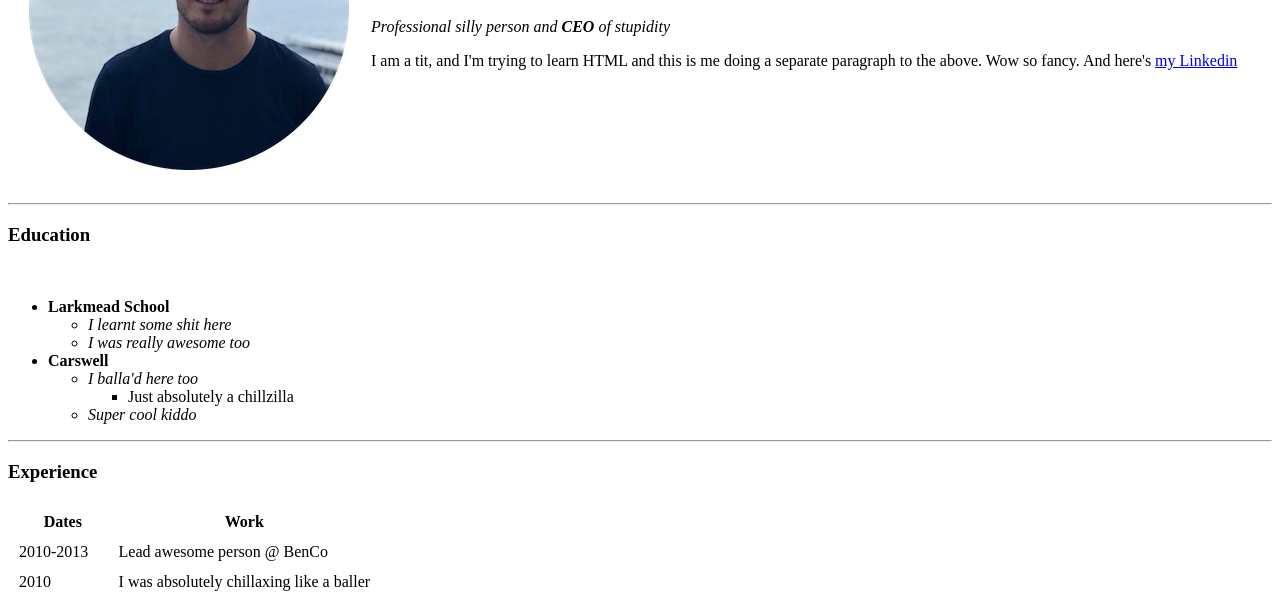
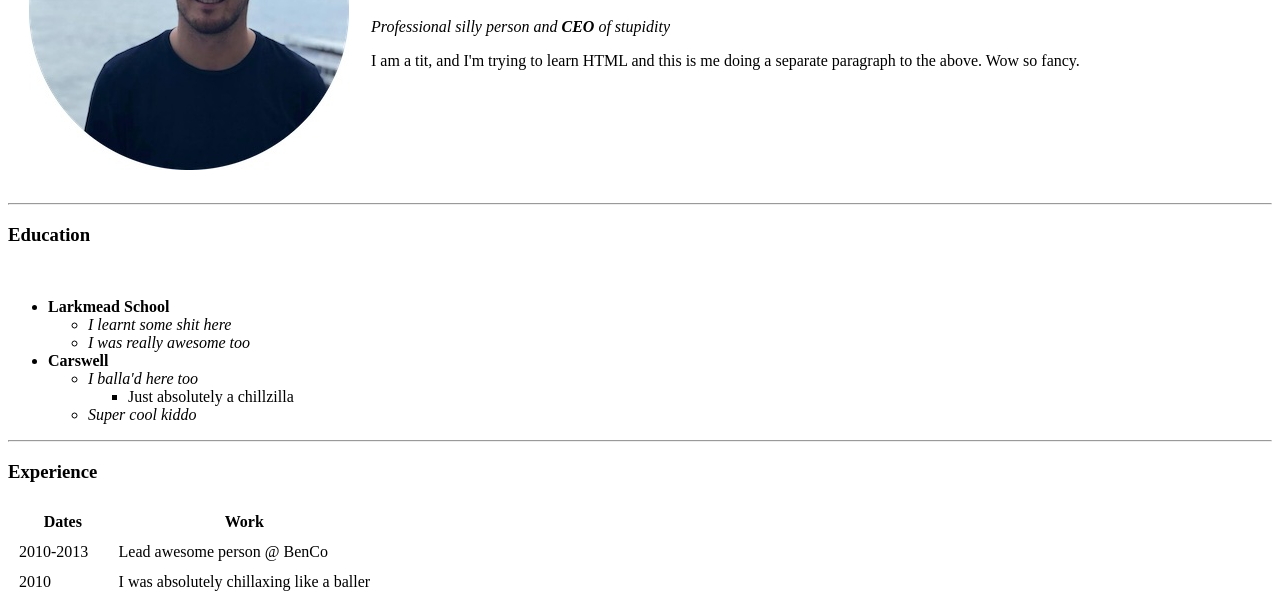
Before and after one commit to oxfordben/1stsite, a plain HTML site: page index.html in a window 1280 px wide. Shown: the part 179-778 px from the top of the page. Drawn offline with Linux system fonts and the light colour scheme.

Commit message:
Update index.html

```diff
--- a/index.html
+++ b/index.html
@@ -14,7 +14,7 @@
                 <td>
                     <h1>Ben Procter</h1>
                     <p><em>Professional silly person and <strong>CEO</strong> of stupidity</em></p>
-                    <p>I am a tit, and I'm trying to learn HTML and this is me doing a separate paragraph to the above. Wow so fancy. And here's <a href="https://www.linkedin.com/in/ben-procter-0a30081b3/">my Linkedin</a></p>
+                    <p>I am a tit, and I'm trying to learn HTML and this is me doing a separate paragraph to the above. Wow so fancy.</p>
                 </td>
             </tr>
         </table>
```
